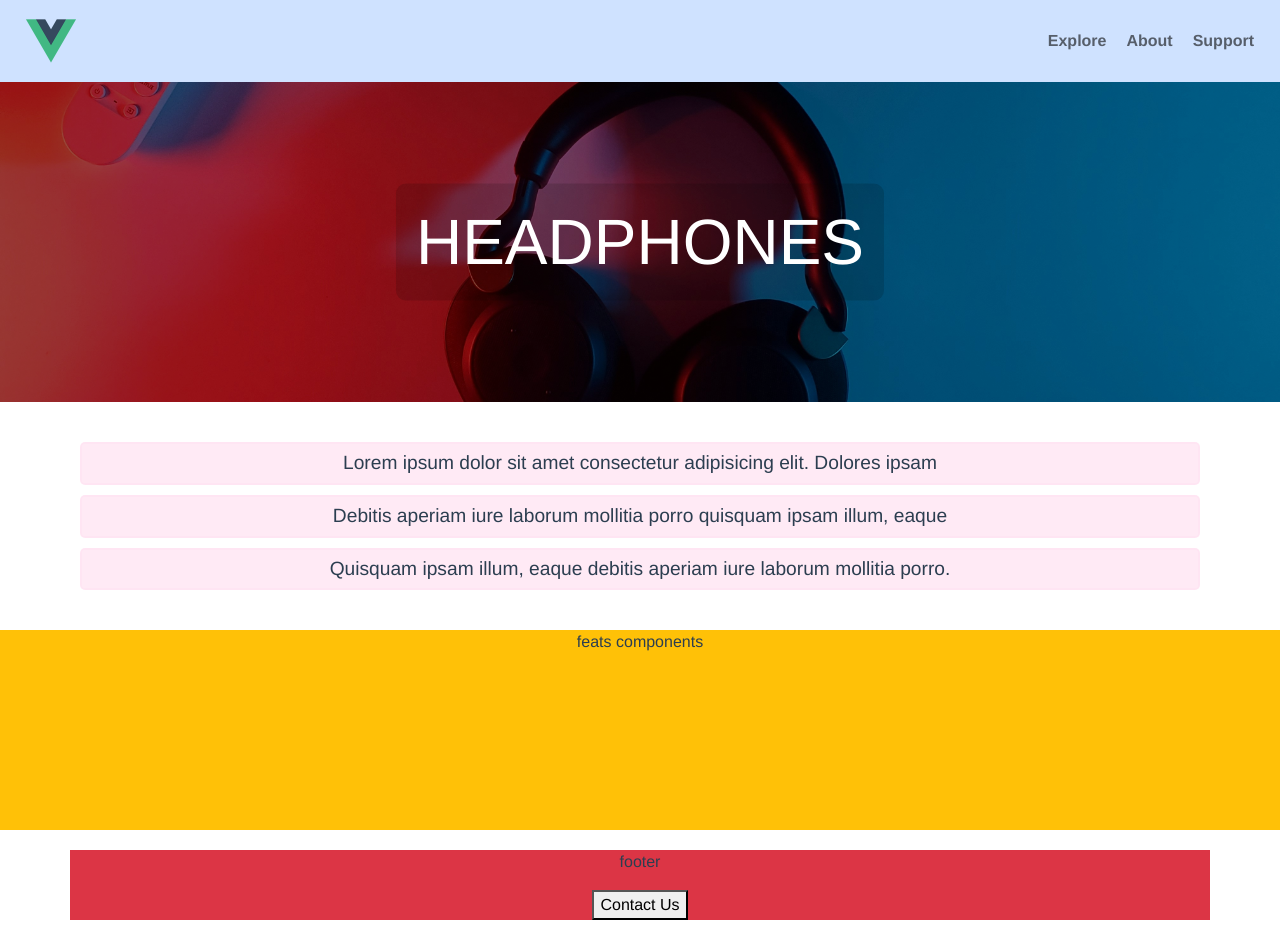
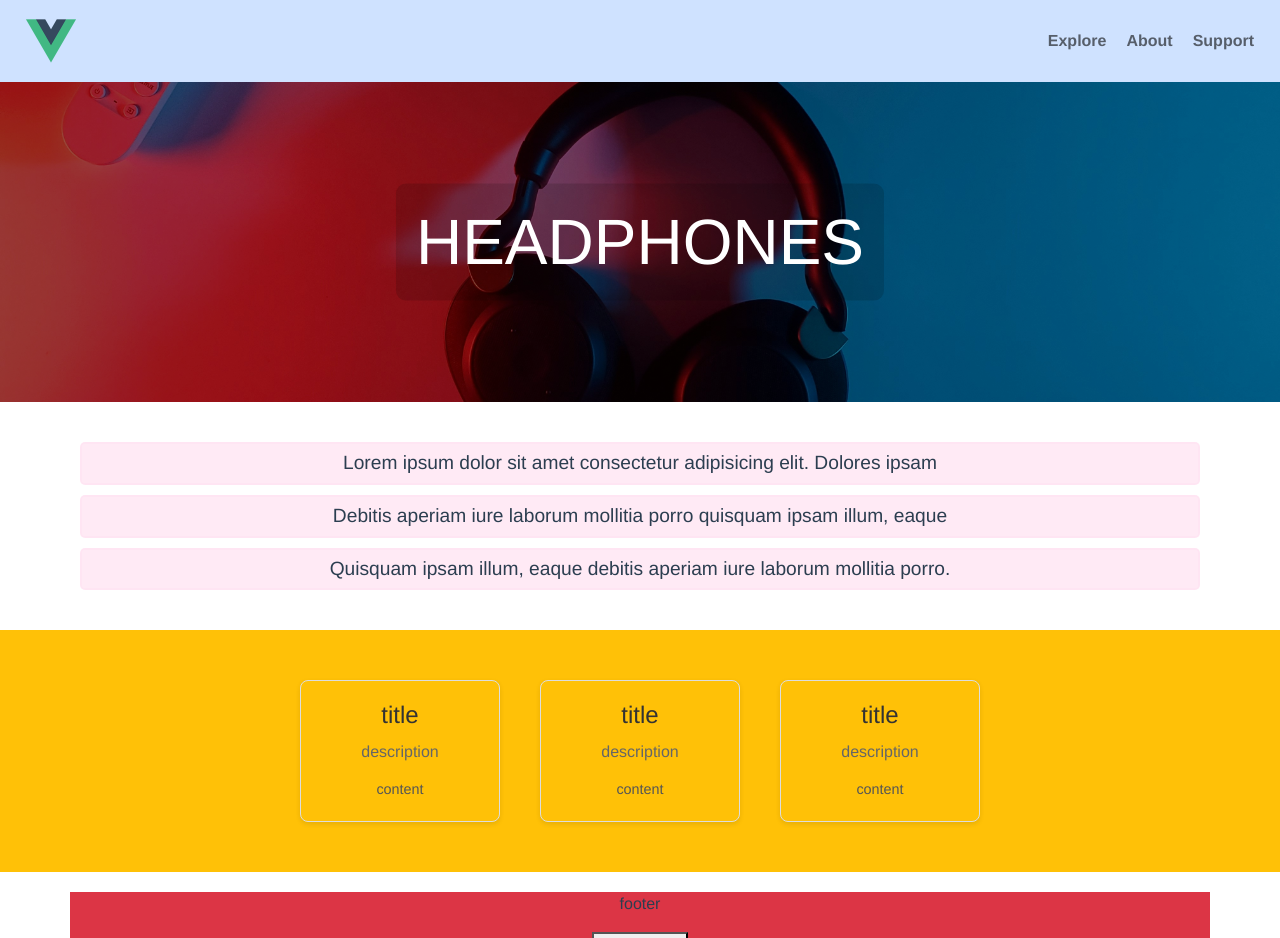
Before and after one commit to Hisham-Echo/marketing-website, a Vue app: page / in a window 1280 px wide. Shown: the top 938 px of the page. Built offline with nearby package versions, Linux system fonts and the light colour scheme.

Commit message:
feature component

```diff
--- /dev/null
+++ b/src/components/FeatureBox.vue
@@ -0,0 +1,49 @@
+<template>
+  <div class="feature-box">
+    <h3 class="title">{{ "title" }}</h3>
+    <p class="description">{{ "description" }}</p>
+    <div class="content">
+      <slot>content</slot>
+    </div>
+  </div>
+</template>
+
+<script>
+export default {
+  name: "FeatureBox",
+};
+</script>
+
+<style lang="scss" scoped>
+.feature-box {
+  min-width: 200px;
+  border: 1px solid #ddd;
+  border-radius: 8px;
+  padding: 20px;
+  margin: 10px 20px;
+  text-align: center;
+  box-shadow: 0 2px 5px rgba(0, 0, 0, 0.1);
+  transition: box-shadow 0.3s ease;
+
+  &:hover {
+    box-shadow: 0 4px 15px rgba(0, 0, 0, 0.2);
+  }
+
+  .title {
+    font-size: 1.5rem;
+    margin-bottom: 10px;
+    color: #333;
+  }
+
+  .description {
+    font-size: 1rem;
+    margin-bottom: 15px;
+    color: #666;
+  }
+
+  .content {
+    font-size: 0.9rem;
+    color: #555;
+  }
+}
+</style>
--- a/src/views/HomeView.vue
+++ b/src/views/HomeView.vue
@@ -1,6 +1,6 @@
 <template>
   <div class="home">
-    <div class="banner img-wrapper conatiner-fluid">
+    <div class="banner img-wrapper container-fluid p-0 position-relative">
       <div class="overlay z-3 position-absolute p-5">
         <h1>HEADPHONES</h1>
       </div>
@@ -22,7 +22,13 @@
       </p>
     </div>
 
-    <div class="feat container-fluid bg-warning">feats components</div>
+    <div
+      class="feat container-fluid bg-warning d-flex justify-content-center align-items-center flex-wrap"
+    >
+      <feature-box />
+      <feature-box />
+      <feature-box />
+    </div>
 
     <div class="footer bg-danger text-center container-sm">
       <p>footer</p>
@@ -32,7 +38,9 @@
 </template>
 
 <script>
+import FeatureBox from "@/components/FeatureBox.vue";
 export default {
+  components: { FeatureBox },
   name: "HomeView",
 };
 </script>
@@ -89,7 +97,8 @@ img {
   }
 }
 .feat {
-  height: 200px;
+  // height: 200px;
+  padding: 40px 20px;
   margin: 20px 0;
 }
 </style>
```
